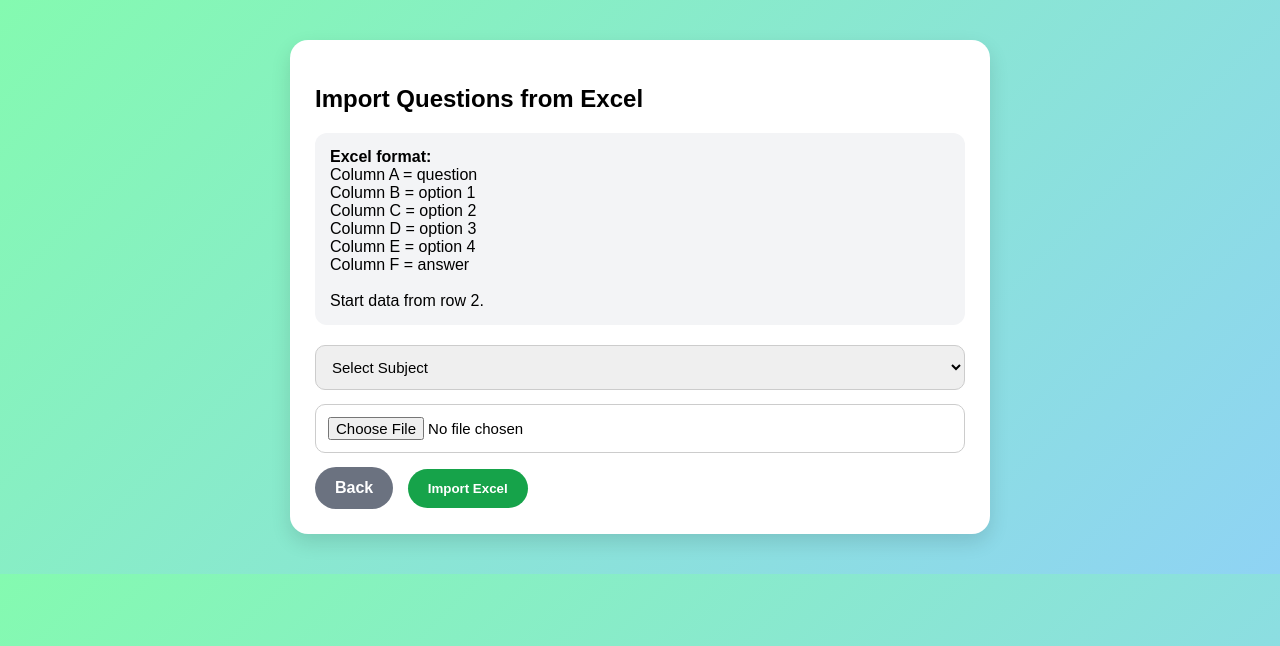
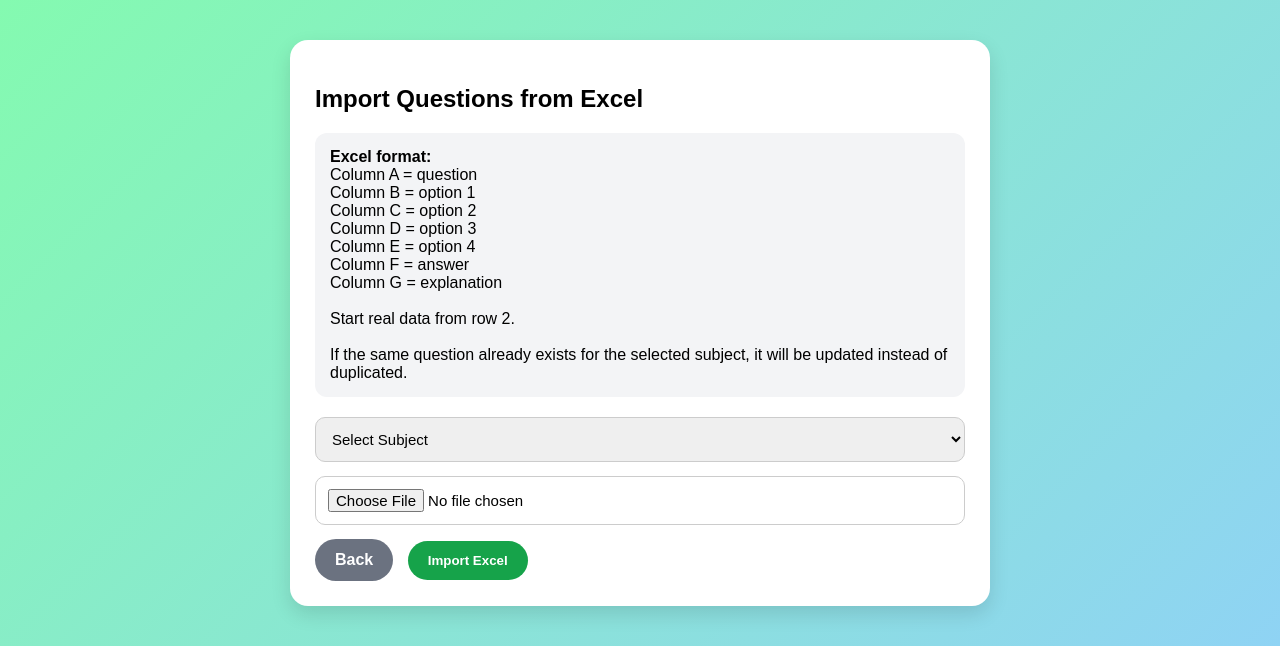
Before and after one commit to ifelodun/IFELODUN-CSC-201-CBT-System-, a Flask app: page /import_excel in a window 1280 px wide. Shown: the top 646 px of the page. Run offline with Flask 3, Linux system fonts and the light colour scheme; the visitor is signed in with stand-in values (Sample User, id 1); data that the repository does not hold is empty.

Commit message:
Update import_excel.html

```diff
--- a/templates/import_excel.html
+++ b/templates/import_excel.html
@@ -6,8 +6,8 @@
     <style>
         body{
             margin:0;
-            font-family: Arial, sans-serif;
-            background: linear-gradient(135deg, #84fab0, #8fd3f4);
+            font-family:Arial, sans-serif;
+            background:linear-gradient(135deg,#84fab0,#8fd3f4);
         }
         .container{
             width:90%;
@@ -51,7 +51,6 @@
     </style>
 </head>
 <body>
-
 <div class="container">
     <div class="card">
         <h2>Import Questions from Excel</h2>
@@ -63,8 +62,10 @@
             Column C = option 2<br>
             Column D = option 3<br>
             Column E = option 4<br>
-            Column F = answer<br><br>
-            Start data from row 2.
+            Column F = answer<br>
+            Column G = explanation<br><br>
+            Start real data from row 2.<br><br>
+            If the same question already exists for the selected subject, it will be updated instead of duplicated.
         </div>
 
         <form method="POST" enctype="multipart/form-data">
@@ -82,6 +83,5 @@
         </form>
     </div>
 </div>
-
 </body>
 </html>
```
